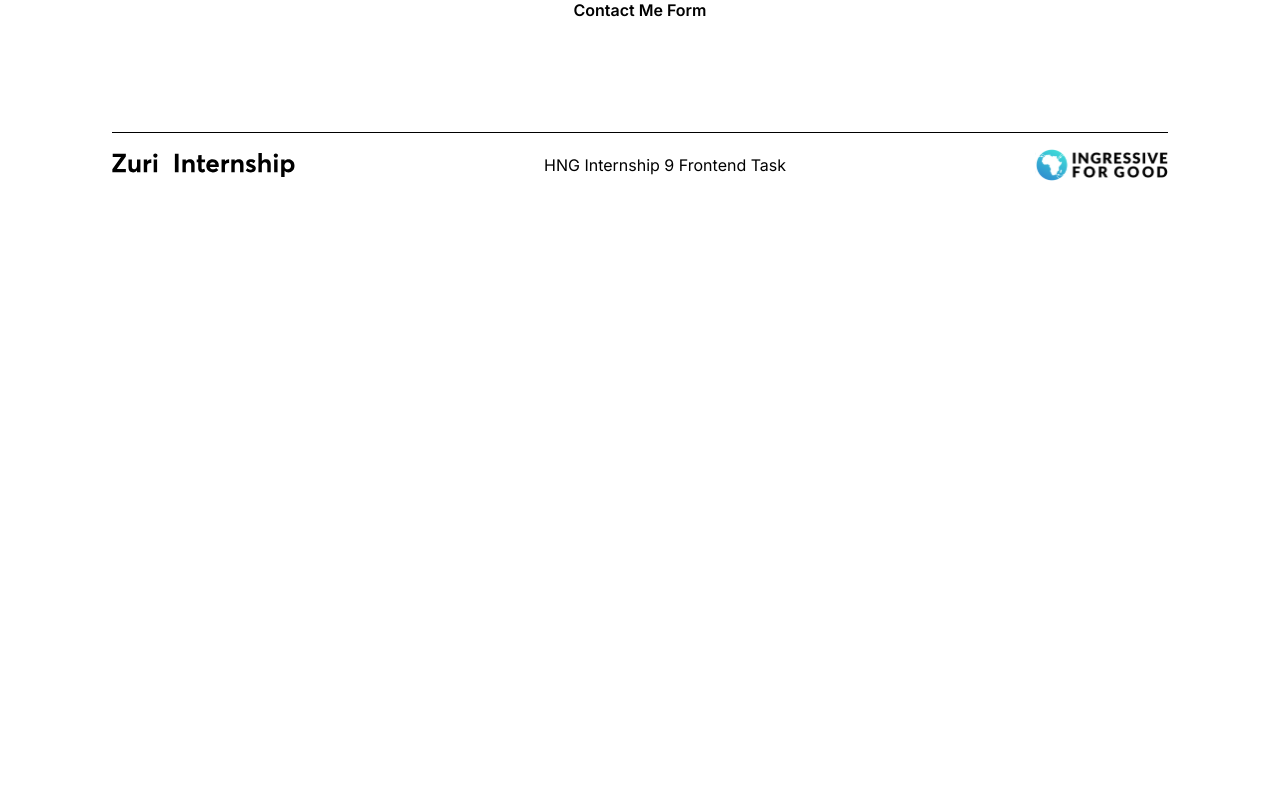
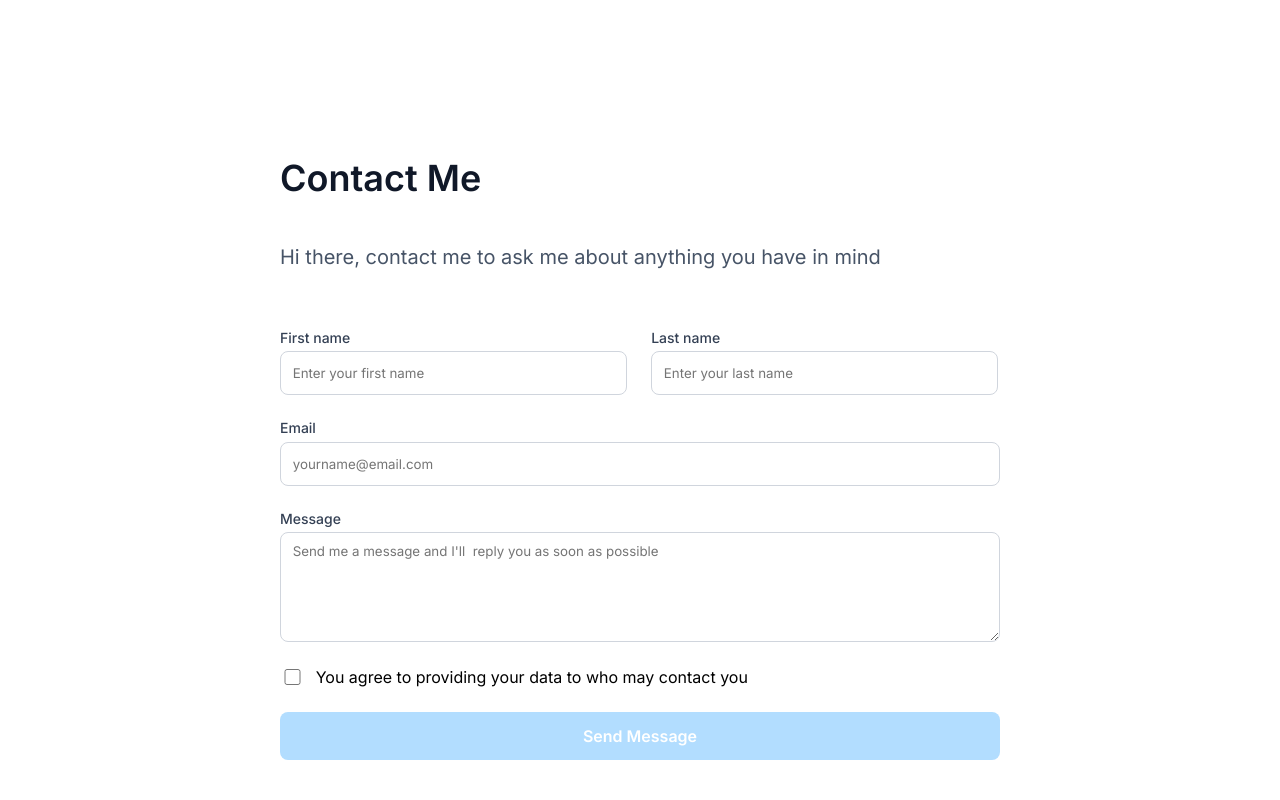
Before and after one commit to AirZED/HNG-TASK-2, a React (Create React App) app: page /contact in a window 1280 px wide. Shown: the top 800 px of the page. Built offline with nearby package versions, Linux system fonts and the light colour scheme.

Commit message:
feat: Added validation using a custom validation hook to form and updated style to suit

```diff
--- /dev/null
+++ b/src/components/Form/ContactForm.js
@@ -0,0 +1,133 @@
+import { useState } from "react";
+
+import classes from "./ContactForm.module.css";
+
+//importing component
+import Input from "../UI/Input";
+import TextArea from "../UI/TextArea";
+
+//importing hooks
+import useValidation from "../../hooks/useValidation";
+import { useDebugValue } from "react";
+
+const ContactForm = (props) => {
+  //custom hooks
+  const {
+    changeValueHandler: firstNameChangeHandler,
+    onBlurHandler: firstNameOnBlurHandler,
+    itemHasError: firstNameHasError,
+    enteredValue: firstName,
+  } = useValidation((val) => val !== "");
+
+  const {
+    changeValueHandler: lastNameChangeHandler,
+    onBlurHandler: lastNameOnBlurHandler,
+    itemHasError: lastNameHasError,
+    enteredValue: lastName,
+  } = useValidation((val) => val !== "");
+
+  const {
+    changeValueHandler: emailChangeHandler,
+    onBlurHandler: emailOnBlurHandler,
+    itemHasError: emailHasError,
+    enteredValue: email,
+  } = useValidation((val) => val.includes(".") && val.includes("@"));
+
+  const {
+    changeValueHandler: messageChangeHandler,
+    onBlurHandler: messageOnBlurHandler,
+    itemHasError: messageHasError,
+    enteredValue: message,
+  } = useValidation((val) => val !== "");
+
+  //internal states
+  const [confirm, setConfirm] = useState(false);
+
+  const confirmInputHandler = (event) => {
+    setConfirm((state) => !state);
+  };
+
+  //form Validity
+  let formIsValid = false;
+  if (firstName && lastName && email && message && confirm) {
+    formIsValid = true;
+  }
+
+  const submitHandler = (event) => {
+    event.preventDefault();
+
+    if (!firstName || !lastName || !email || !message || !confirm) {
+      return;
+    }
+    const userInformation = { firstName, lastName, email, message };
+
+    console.log(userInformation);
+  };
+
+  return (
+    <form className={classes.form} onSubmit={submitHandler}>
+      <h2>Contact Me</h2>
+      <p>Hi there, contact me to ask me about anything you have in mind</p>
+      <div className={classes["name-section"]}>
+        <Input
+          type="text"
+          placeholder="Enter your first name"
+          el="First name"
+          id="first_name"
+          error="First name cannot be blank"
+          errorClassName={classes["error-message"]}
+          updateInput={firstNameChangeHandler}
+          updateBlur={firstNameOnBlurHandler}
+          inputHasError={firstNameHasError}
+        />
+        <Input
+          type="text"
+          placeholder="Enter your last name"
+          el="Last name"
+          id="last_name"
+          error="Last name cannot be blank"
+          errorClassName={classes["error-message"]}
+          updateInput={lastNameChangeHandler}
+          updateBlur={lastNameOnBlurHandler}
+          inputHasError={lastNameHasError}
+        />
+      </div>
+      <Input
+        className={classes["email-section"]}
+        type="email"
+        placeholder="yourname@email.com"
+        el="Email"
+        id="email"
+        error="Input valid email"
+        errorClassName={classes["error-message"]}
+        updateInput={emailChangeHandler}
+        updateBlur={emailOnBlurHandler}
+        inputHasError={emailHasError}
+      />
+      <TextArea
+        className={classes["message-box"]}
+        type="text"
+        placeholder="Send me a message and I'll  reply you as soon as possible"
+        el="Message"
+        id="message"
+        error="Message cannot be blank"
+        errorClassName={classes["error-message"]}
+        updateInput={messageChangeHandler}
+        updateBlur={messageOnBlurHandler}
+        inputHasError={messageHasError}
+      />
+
+      <div className={classes["confirm-submit"]}>
+        <input type={"checkbox"} onChange={confirmInputHandler} />
+        <p>
+          You agree to providing your data to {firstName} who may contact you
+        </p>
+      </div>
+      <button id="btn__submit" type="submit" disabled={!formIsValid && true}>
+        Send Message
+      </button>
+    </form>
+  );
+};
+
+export default ContactForm;
--- /dev/null
+++ b/src/components/Form/ContactForm.module.css
@@ -0,0 +1,175 @@
+.form {
+    width: 45em;
+    display: flex;
+    flex-direction: column;
+    /* outline: 1px solid red; */
+    margin-top: 9.75em;
+    padding-bottom: 11.75em;
+
+
+}
+
+.form>h2 {
+    font-weight: 600;
+    font-size: 2.25em;
+    margin: 0;
+    margin-bottom: 1.25em;
+    color: #101828;
+
+}
+
+.form>p {
+    font-size: 1.25em;
+    font-weight: 400;
+    margin: 0;
+    margin-bottom: 3em;
+    color: #475467;
+}
+
+.name-section {
+    display: flex;
+    align-items: flex-start;
+    gap: 1.5em;
+}
+
+.name-section>div {
+    display: flex;
+    flex-direction: column;
+    width: 21.7em;
+}
+
+.form input,
+.form textarea {
+    border-radius: 8px;
+    height: 44px;
+    border: 1px solid #D0D5DD;
+    padding: 0.75em 0.875em;
+    color: #667085;
+}
+
+.form input:hover,
+.form input:active,
+.form input:focus,
+.from textarea:focus,
+.form textarea:active,
+.form textarea:hover {
+    border: 1px solid #D0D5DD;
+    outline: none;
+}
+
+.form textarea {
+    height: 8.25em;
+    color: #667085;
+}
+
+.form>div {
+    width: 100%;
+    margin-bottom: 1.5em;
+}
+
+.form label {
+    font-size: 0.875em;
+    font-weight: 500;
+    margin-bottom: 0.375em;
+    color: #344054;
+}
+
+.email-section,
+.message-box {
+    display: flex;
+    flex-direction: column;
+}
+
+.confirm-submit {
+    display: flex;
+    align-items: center;
+    gap: .75em;
+}
+
+.confirm-submit input {
+    height: 1.25em;
+    width: 1.25em;
+}
+
+.confirm-submit p {
+    font-size: 1em;
+    font-weight: 400;
+    margin: 0;
+}
+
+.form>button {
+    width: 100%;
+    font-size: 1em;
+    font-weight: 600;
+    background-color: #1570EF;
+    color: white;
+    height: 3em;
+    cursor: pointer;
+    border: none;
+    border-radius: 8px;
+    display: grid;
+    place-items: center;
+}
+
+.form>button:disabled {
+    background-color: #B2DDFF;
+    cursor: not-allowed;
+}
+
+.form textarea.error,
+.form input.error {
+    border: 1px solid #e62e2d;
+}
+
+.error-message {
+    font-size: .875em;
+    font-weight: 400;
+    color: #475467;
+    color: #e62e2d;
+}
+
+
+@media (max-width:768px) {
+
+    .form {
+        width: 95%;
+        margin-top: 64px;
+        padding-bottom: 4em;
+    }
+
+    .form>h2 {
+        font-size: 36px;
+        margin-bottom: 1em;
+
+    }
+
+    .form>p {
+        font-size: 18px;
+    }
+
+    .name-section {
+        flex-direction: column;
+    }
+
+    .name-section>div {
+        width: 100%;
+    }
+
+    .form label {
+        font-size: 14px;
+    }
+
+
+    .confirm-submit {
+        align-items: flex-start;
+    }
+
+    .confirm-submit input {
+        height: 1.4em;
+        width: 1.4em;
+    }
+
+
+
+
+}
--- a/src/components/Layout/Footer.module.css
+++ b/src/components/Layout/Footer.module.css
@@ -1,6 +1,5 @@
 .footer {
     inline-size: 100%;
-    margin-top: 4em;
     height: 10em;
     display: flex;
     place-items: center;
--- /dev/null
+++ b/src/components/UI/Input.js
@@ -0,0 +1,23 @@
+import classes from "../Form/ContactForm.module.css";
+
+const Input = (props) => {
+  return (
+    <div className={props.className && props.className}>
+      <label htmlFor={props.id}>{props.el}</label>
+      <input
+        className={props.inputHasError ? classes.error : ""}
+        type={props.type}
+        placeholder={props.placeholder}
+        id={props.id}
+        value={props.enteredValue}
+        onChange={props.updateInput}
+        onBlur={props.updateBlur}
+      />
+      {props.inputHasError && (
+        <span className={props.errorClassName}>{props.error}</span>
+      )}
+    </div>
+  );
+};
+
+export default Input;
--- /dev/null
+++ b/src/components/UI/TextArea.js
@@ -0,0 +1,23 @@
+import classes from "../Form/ContactForm.module.css";
+
+const TextArea = (props) => {
+  return (
+    <div className={props.className && props.className}>
+      <label htmlFor={props.id}>{props.el}</label>
+      <textarea
+        className={props.inputHasError ? classes.error : ""}
+        type={props.type}
+        placeholder={props.placeholder}
+        id={props.id}
+        value={props.enteredValue}
+        onChange={props.updateInput}
+        onBlur={props.updateBlur}
+      ></textarea>
+      {props.inputHasError && (
+        <span className={props.errorClassName}>{props.error}</span>
+      )}
+    </div>
+  );
+};
+
+export default TextArea;
--- /dev/null
+++ b/src/hooks/useValidation.js
@@ -0,0 +1,27 @@
+import { useState } from "react";
+
+const useValidation = (validateFn) => {
+  const [enteredValue, setEnteredValue] = useState("");
+  const [isTouched, setIsTouched] = useState(false);
+
+  const isValid = validateFn(enteredValue);
+  const itemHasError = !isValid && isTouched;
+
+  const changeValueHandler = (event) => {
+    setEnteredValue(event.target.value);
+    setIsTouched(true);
+  };
+
+  const onBlurHandler = () => {
+    setIsTouched(true);
+  };
+  return {
+    changeValueHandler,
+    onBlurHandler,
+    itemHasError,
+    enteredValue,
+    isTouched,
+  };
+};
+
+export default useValidation;
--- a/src/views/ContactMe.js
+++ b/src/views/ContactMe.js
@@ -1,5 +1,7 @@
+import ContactForm from "../components/Form/ContactForm";
+
 const ContactMe = (props) => {
-  return <form>Contact Me Form</form>;
+  return <ContactForm />;
 };
 
 export default ContactMe;
```
